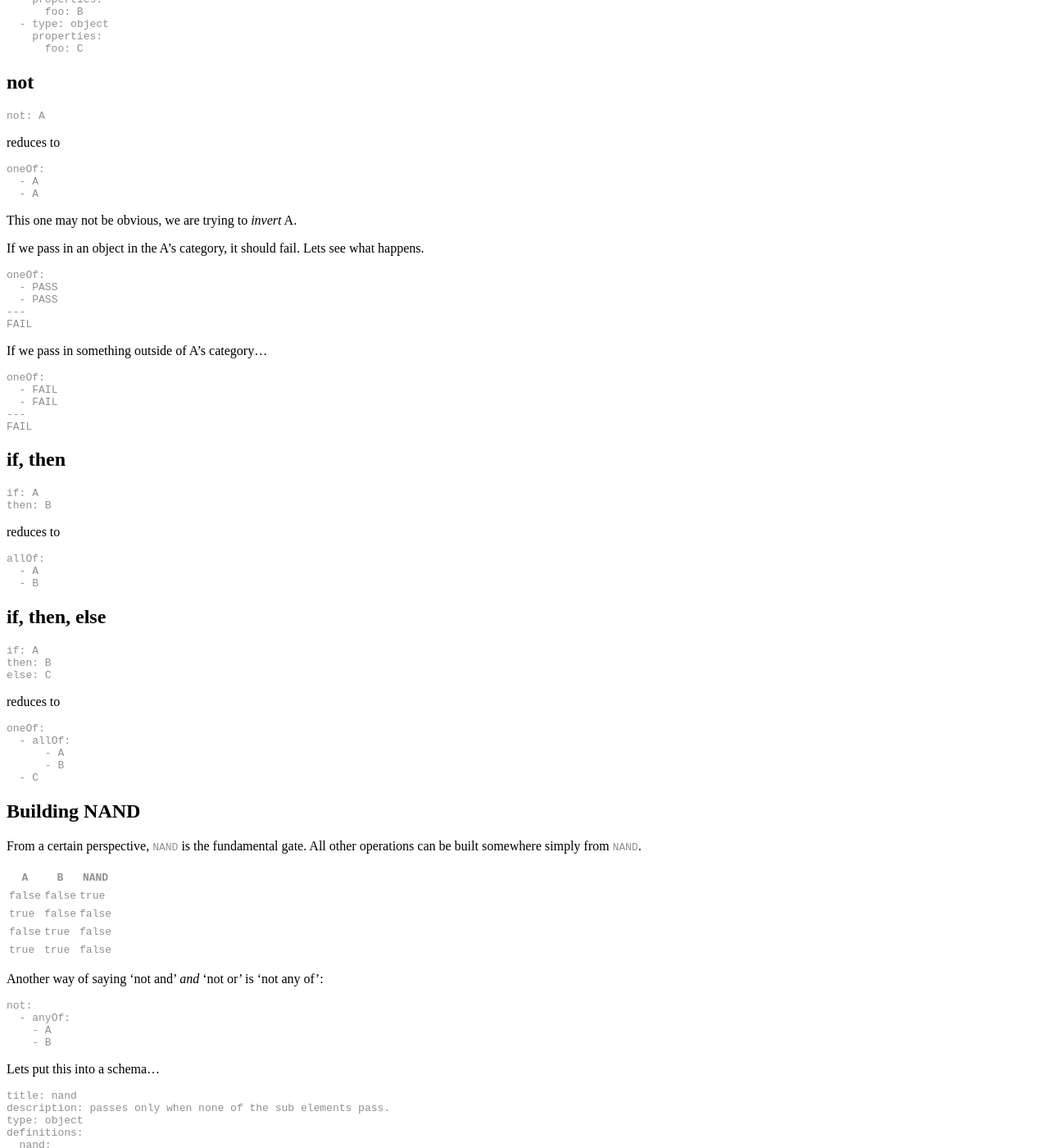
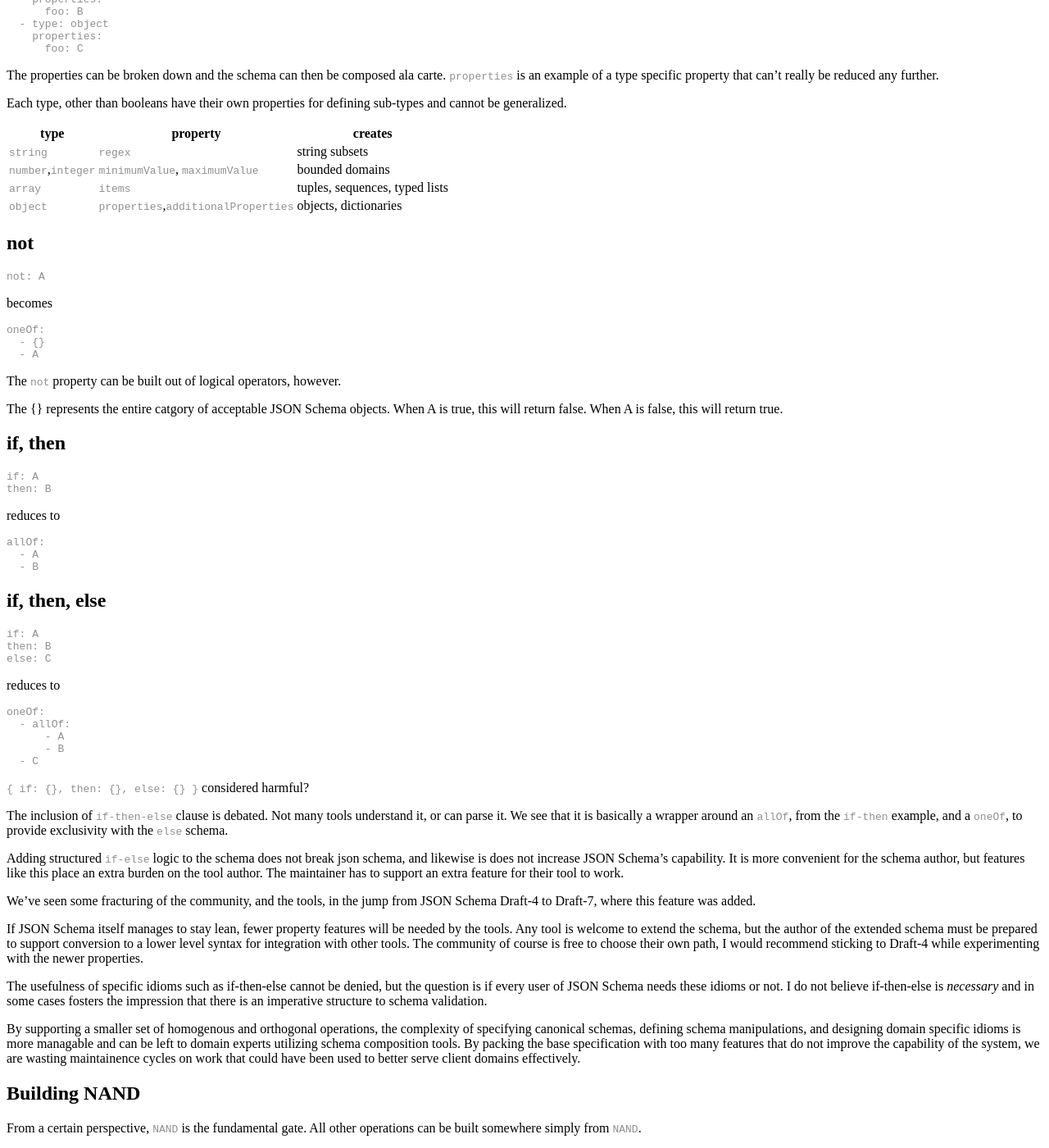
Before and after one commit to zinkem/zinkem.github.io, a Jekyll site: the page built from _posts/2020-05-16-schema-equivalency-rules.md, in a window 1280 px wide and 1400 px high, scrolled down 2602 px. Shown: the whole window at 82% size. Built offline with Jekyll 4.4.1, drawn with Linux system fonts in a browser that asks for light colours; comment, search, counter and statistics services are not loaded; some of the changed text lies outside the part shown.

Commit message:
edits, not construction was wrong

````diff
--- a/_posts/2020-05-16-schema-equivalency-rules.md
+++ b/_posts/2020-05-16-schema-equivalency-rules.md
@@ -40,35 +40,34 @@ allOf:
       foo: C
 ```
 
+The properties can be broken down and the schema can then be composed ala carte.
+`properties` is an example of a type specific property that can't really be
+reduced any further.
+
+Each type, other than booleans have their own properties for defining sub-types
+and cannot be generalized.
+
+type | property | creates
+---|---|---
+`string` | `regex` | string subsets
+`number`,`integer` | `minimumValue`, `maximumValue` | bounded domains
+`array` | `items` | tuples, sequences, typed lists
+`object` | `properties`,`additionalProperties` | objects, dictionaries
+
 ## not
 ```yaml
 not: A
 ```
-reduces to
+becomes
 ```yaml
 oneOf:
-  - A
+  - {}
   - A
 ```
-This one may not be obvious, we are trying to *invert* A.
+The `not` property can be built out of logical operators, however.
 
-If we pass in an object in the A's category, it should fail.
-Lets see what happens.
-```yaml
-oneOf:
-  - PASS
-  - PASS
----
-FAIL
-```
-If we pass in something outside of A's category...
-```yaml
-oneOf:
-  - FAIL
-  - FAIL
----
-FAIL
-```
+The {} represents the entire catgory of acceptable JSON Schema objects. When A
+is true, this will return false. When A is false, this will return true.
 
 ## if, then
 ```yaml
@@ -76,7 +75,7 @@ if: A
 then: B
 ```
 reduces to
-```
+```yaml
 allOf:
   - A
   - B
@@ -96,6 +95,39 @@ oneOf:
       - B
   - C
 ```
+`{ if: {}, then: {}, else: {} }` considered harmful?
+
+The inclusion of `if-then-else` clause is debated.
+Not many tools understand it, or can parse it.
+We see that it is basically a wrapper around an `allOf`, from the `if-then` example,
+and a `oneOf`, to provide exclusivity with the `else` schema.
+
+Adding structured `if-else` logic to the schema does not break json schema, and likewise is does not increase JSON Schema's capability.
+It is more convenient for the schema author, but features like this place an
+extra burden on the tool author. The maintainer has to support an extra feature
+for their tool to work.
+
+We've seen some fracturing of the community, and the tools, in the jump from JSON Schema Draft-4 to Draft-7, where this feature was added.
+
+If JSON Schema itself manages to stay lean, fewer property features will be
+needed by the tools. Any tool is welcome to extend the schema, but the author
+of the extended schema must be prepared to support conversion to a lower level
+syntax for integration with other tools. The community of course is free to choose
+their own path, I would recommend sticking to Draft-4 while experimenting with
+the newer properties.
+
+The usefulness of specific idioms such as if-then-else cannot be denied, but the
+question is if every user of JSON Schema needs these idioms or not. I do not
+believe if-then-else is *necessary* and in some cases fosters the impression
+that there is an imperative structure to schema validation.
+
+By supporting a smaller set of homogenous and orthogonal operations, the
+complexity of specifying canonical schemas, defining schema manipulations, and
+designing domain specific idioms is more managable and can be left to domain
+experts utilizing schema composition tools.
+By packing the base specification with too many features that
+do not improve the capability of the system, we are wasting maintainence cycles
+on work that could have been used to better serve client domains effectively.
 
 ## Building NAND
 
@@ -112,7 +144,7 @@ can be built somewhere simply from `NAND`.
 Another way of saying 'not and' *and* 'not or' is 'not any of':
 ```yaml
 not:
-  - anyOf:
+  anyOf:
     - A
     - B
 ```
@@ -181,6 +213,19 @@ definitions:
 $ref: '#/definitions/nand'
 ```
 
+References can of course be followed by the application, and loaded into the
+validator with some code. Some libraries are available to do this.
+
+[json-schema-ref-parser](https://www.npmjs.com/package/json-schema-ref-parser)
+[json-schema-traverse](https://www.npmjs.com/package/json-schema-traverse)
+
+Such libraries could be used to hot-load concrete category schemas into purpose
+built validation structures. Features like if-then-else could be implemented in
+such a higher level system targetting a particular domain audience and use case.
+This would ease the burden on tool builders who must support the entire
+specification.
+
+---
 
 Do you know of any build tools that manage and solve these problems?
 Reply on Twitter!
````
Also changed, not shown: _posts/2020-05-08-json-schema-logic.md (+0 -1 lines).
